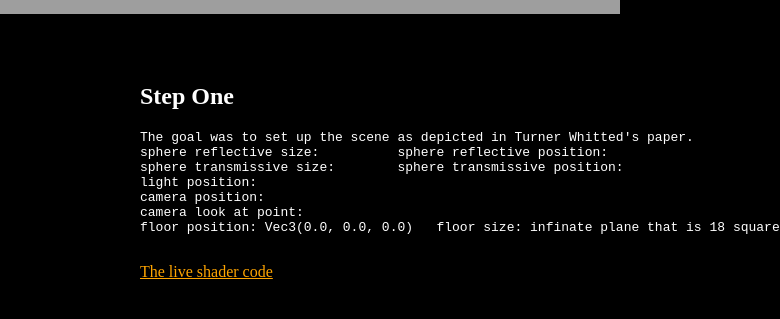
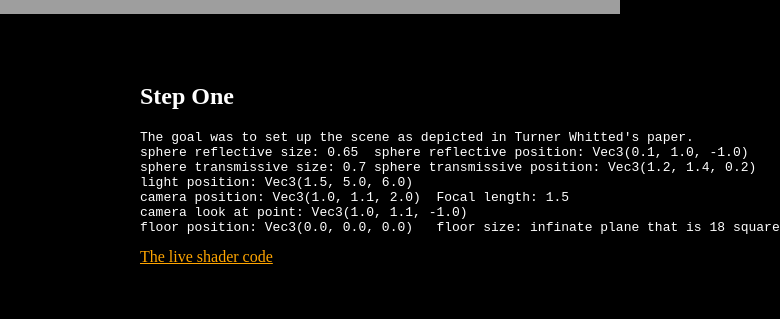
Before and after one commit to EKnapik/myWebsite, a plain HTML site: page simpleRayTracer.html in a window 1280 px wide. Shown: the part 665-984 px from the top of the page, 500-1280 px from the left. Drawn offline with Linux system fonts and the light colour scheme; grey boxes are pictures that could not be loaded.

Commit message:
Finished checkpoint 1 just needs submitted

```diff
--- a/simpleRayTracer.html
+++ b/simpleRayTracer.html
@@ -39,13 +39,12 @@
                     <h2>Step One</h2>
 <pre>
 The goal was to set up the scene as depicted in Turner Whitted's paper.
-sphere reflective size:          sphere reflective position:
-sphere transmissive size:        sphere transmissive position:
-light position:
-camera position:
-camera look at point:
+sphere reflective size: 0.65  sphere reflective position: Vec3(0.1, 1.0, -1.0)
+sphere transmissive size: 0.7 sphere transmissive position: Vec3(1.2, 1.4, 0.2)
+light position: Vec3(1.5, 5.0, 6.0)
+camera position: Vec3(1.0, 1.1, 2.0)  Focal length: 1.5
+camera look at point: Vec3(1.0, 1.1, -1.0)
 floor position: Vec3(0.0, 0.0, 0.0)   floor size: infinate plane that is 18 squares wide
-
 </pre>
                     <a href="https://www.shadertoy.com/view/lsG3WD">The live shader code</a>
 				</div>
```
